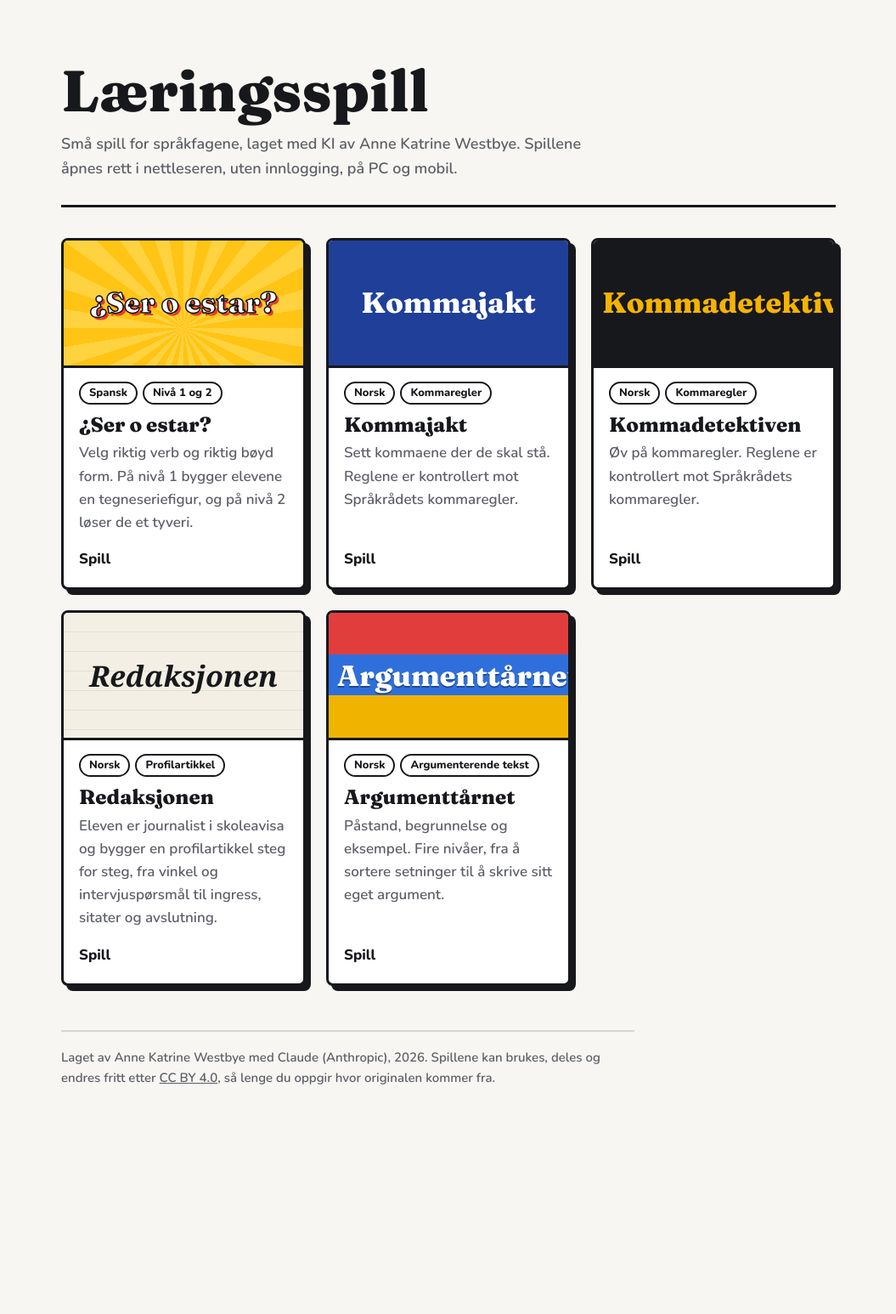
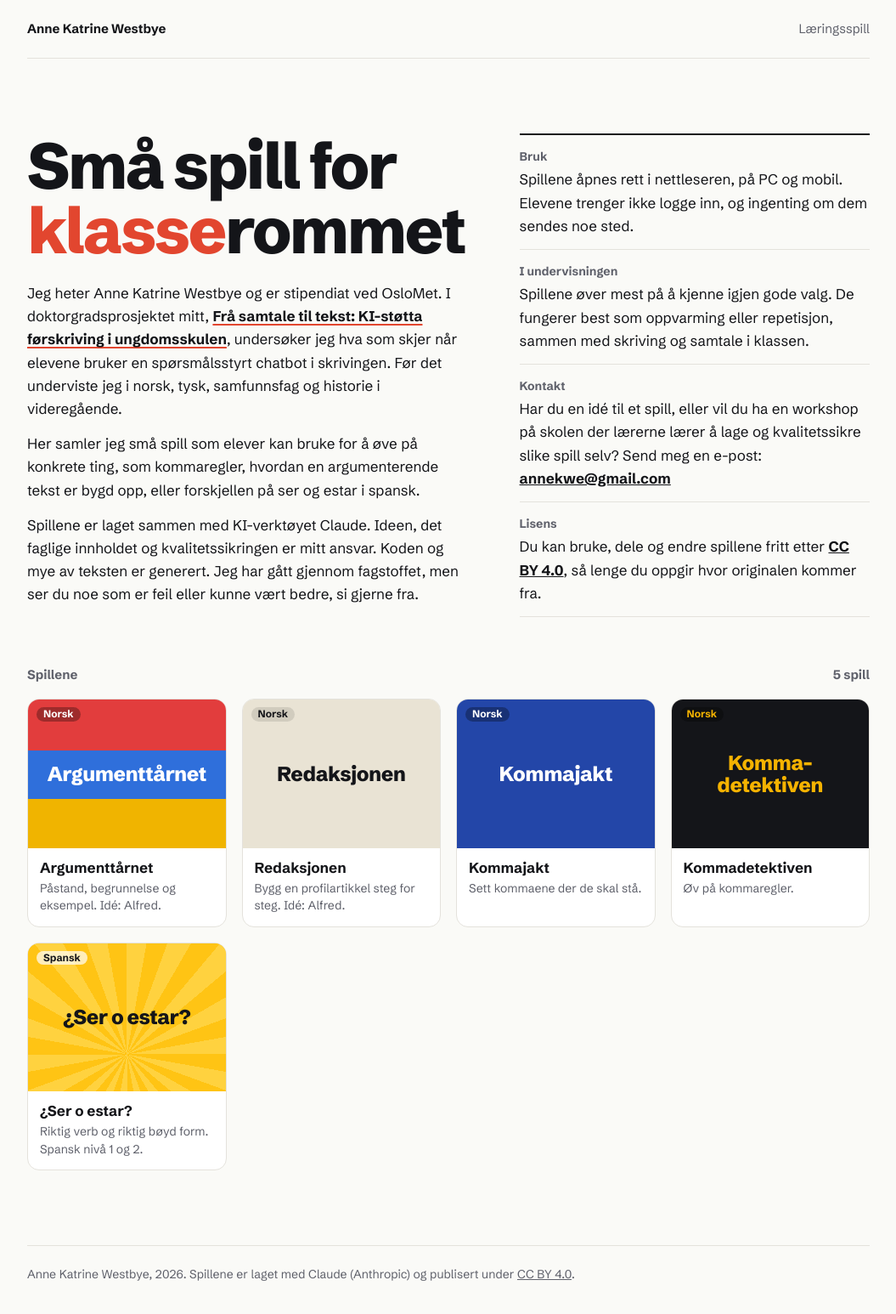
Before and after one commit to akwestbye/github.io, a plain HTML site: page index.html in a window 1280 px wide. Shown: the whole page at 85% size, without its empty margins (112-1167 px from the left). Before the commit the page ends 1352 px from the top, so only its background shows below. Drawn offline with nearby package versions, Linux system fonts and the light colour scheme.

Commit message:
Add files via upload

```diff
--- a/index.html
+++ b/index.html
@@ -5,94 +5,75 @@
 <meta name="viewport" content="width=device-width, initial-scale=1">
 <title>Læringsspill</title>
 <link rel="preconnect" href="https://fonts.googleapis.com">
-<link href="https://fonts.googleapis.com/css2?family=Fraunces:opsz,wght@9..144,600;9..144,800&family=Nunito:wght@600;800&display=swap" rel="stylesheet">
+<link href="https://fonts.googleapis.com/css2?family=Schibsted+Grotesk:wght@400;500;700;800&display=swap" rel="stylesheet">
 <style>
-:root{color-scheme:light;--bg:#f7f6f2;--ink:#17181c;--muted:#5d5f68;--line:#17181c}
+:root{color-scheme:light dark;--bg:light-dark(#fafaf7,#111216);--ink:light-dark(#141519,#f1f0ec);--muted:light-dark(#5f616b,#a4a6b0);--card:light-dark(#ffffff,#1b1c22);--line:light-dark(#e4e2dc,#2c2e36);--acc:#e2462f}
+:root[data-theme=light]{color-scheme:light}:root[data-theme=dark]{color-scheme:dark}
 *{box-sizing:border-box;min-width:0}
-body{margin:0;background:var(--bg);color:var(--ink);font:17px/1.6 Nunito,system-ui,sans-serif}
-.wrap{max-width:1040px;margin:0 auto;padding:clamp(28px,6vw,72px) max(5vw,18px)}
-header{border-bottom:3px solid var(--line);padding-bottom:28px;margin-bottom:36px}
-h1{font-family:Fraunces,Georgia,serif;font-weight:800;font-size:clamp(40px,7vw,68px);line-height:1.02;margin:0}
-.lead{max-width:60ch;color:var(--muted);margin:14px 0 0;font-size:18px}
-.grid{display:grid;grid-template-columns:repeat(auto-fill,minmax(280px,1fr));gap:24px}
-.card{display:flex;flex-direction:column;text-decoration:none;color:inherit;background:#fff;border:3px solid var(--line);border-radius:8px;box-shadow:6px 6px 0 var(--line);overflow:hidden;transition:transform .12s,box-shadow .12s}
-.card:hover,.card:focus-visible{transform:translate(-2px,-2px);box-shadow:8px 8px 0 var(--line);outline:none}
-.thumb{height:150px;display:grid;place-items:center;border-bottom:3px solid var(--line);font-family:Fraunces,Georgia,serif;font-weight:800;font-size:34px;text-align:center;padding:10px}
-.t1{background:repeating-conic-gradient(from 0deg at 50% 70%,#ffd23f 0 9deg,#ffc414 9deg 18deg);color:#fff;-webkit-text-stroke:1.5px #111;text-shadow:3px 3px 0 #e63b2e}
-.t2{background:#1f3f99;color:#fff}
-.t3{background:#17181c;color:#f5b301}
-.t4{background:#f3efe4;color:#17181c;font-family:Georgia,serif;font-style:italic;background-image:repeating-linear-gradient(#0000 0 22px,#0001 22px 23px)}
-.t5{background:linear-gradient(#e23d3d 0 33%,#2f6fdb 33% 66%,#f0b400 66%);color:#fff;text-shadow:0 2px 0 #0005}
-.body{padding:16px 18px 20px;display:flex;flex-direction:column;gap:6px;flex:1}
-.tags{display:flex;flex-wrap:wrap;gap:6px}
-.tags span{font-size:13px;font-weight:800;border:2px solid var(--line);border-radius:999px;padding:1px 10px}
-.card h2{font-family:Fraunces,Georgia,serif;font-size:24px;margin:4px 0 0;line-height:1.15}
-.card p{margin:0;color:var(--muted)}
-.go{margin-top:auto;padding-top:10px;font-weight:800}
-footer{margin-top:52px;border-top:2px solid #0002;padding-top:18px;color:var(--muted);font-size:15px;max-width:75ch}
+body{margin:0;background:var(--bg);color:var(--ink);font:17px/1.6 "Schibsted Grotesk",system-ui,sans-serif}
+.wrap{max-width:1120px;margin:0 auto;padding:0 max(5vw,18px)}
+.top{padding:22px 0;display:flex;justify-content:space-between;gap:12px;font-size:15px;color:var(--muted);border-bottom:1px solid var(--line)}
+.top b{color:var(--ink);font-weight:700}
+.hero{display:grid;grid-template-columns:minmax(0,1.25fr) minmax(0,1fr);gap:clamp(28px,5vw,72px);padding:clamp(40px,7vw,88px) 0 clamp(36px,5vw,56px)}
+h1{font-weight:800;font-size:clamp(44px,7vw,76px);line-height:1;letter-spacing:-.035em;margin:0 0 22px}
+h1 span{color:var(--acc)}
+.hero p{margin:0 0 14px;max-width:58ch}.hero p a{color:inherit;font-weight:700;text-decoration-color:var(--acc);text-decoration-thickness:2px;text-underline-offset:3px}
+.facts{list-style:none;margin:0;padding:0;border-top:2px solid var(--ink);align-self:start}
+.facts li{padding:14px 0;border-bottom:1px solid var(--line)}
+.facts b{display:block;font-size:14px;font-weight:700;color:var(--muted);margin-bottom:2px}
+.facts a{color:inherit;font-weight:700;overflow-wrap:anywhere}
+h2{font-size:15px;font-weight:700;color:var(--muted);margin:0 0 16px;display:flex;justify-content:space-between;gap:10px}
+.grid{display:grid;grid-template-columns:repeat(auto-fill,minmax(200px,1fr));gap:18px;margin-bottom:clamp(48px,7vw,88px)}
+.g{display:flex;flex-direction:column;text-decoration:none;color:inherit;background:var(--card);border:1px solid var(--line);border-radius:14px;overflow:hidden;transition:transform .15s,box-shadow .15s}
+.g:hover,.g:focus-visible{transform:translateY(-3px);box-shadow:0 12px 28px -12px #0004;outline:none}
+.g:focus-visible{box-shadow:0 0 0 3px var(--acc)}
+.th{aspect-ratio:4/3;display:grid;place-items:center;padding:12px;color:#fff;font-weight:800;font-size:clamp(20px,2.2vw,24px);line-height:1.05;letter-spacing:-.02em;text-align:center;overflow-wrap:anywhere;position:relative}
+.th small{position:absolute;left:10px;top:9px;font-size:12px;font-weight:700;letter-spacing:0;background:#0000004d;padding:2px 8px;border-radius:999px}
+.s1{background:#ffc414 repeating-conic-gradient(from 0deg at 50% 75%,#ffd23f 0 10deg,#ffc414 10deg 20deg);color:#141519}
+.s1 small{background:#ffffffb3}
+.s2{background:#2346a8}
+.s3{background:#141519;color:#f5b301}
+.s4{background:#e9e3d4;color:#141519}.s4 small{background:#0000001a}
+.s5{background:linear-gradient(#e23d3d 0 34%,#2f6fdb 34% 67%,#f0b400 67%)}
+.b{padding:12px 14px 14px}
+.b h3{margin:0;font-size:17px;line-height:1.25}
+.b p{margin:4px 0 0;font-size:14px;color:var(--muted);line-height:1.45}
+footer{border-top:1px solid var(--line);padding:22px 0 36px;font-size:14px;color:var(--muted)}
 footer a{color:inherit}
-@media(prefers-reduced-motion:reduce){.card{transition:none}}
+@media(max-width:760px){.hero{grid-template-columns:minmax(0,1fr)}}
+@media(max-width:460px){.grid{grid-template-columns:repeat(2,minmax(0,1fr));gap:12px}.b p{display:none}.top span:last-child{display:none}}
+@media(prefers-reduced-motion:reduce){.g{transition:none}}
 </style>
 </head>
 <body>
 <div class="wrap">
-  <header>
-    <h1>Læringsspill</h1>
-    <p class="lead">Små spill for språkfagene, laget med KI av Anne Katrine Westbye. Spillene åpnes rett i nettleseren, uten innlogging, på PC og mobil.</p>
-  </header>
+  <div class="top"><span><b>Anne Katrine Westbye</b></span><span>Læringsspill</span></div>
 
+  <section class="hero">
+    <div>
+      <h1>Små spill for <span>klasse</span>rommet</h1>
+      <p>Jeg heter Anne Katrine Westbye og er stipendiat ved OsloMet. I doktorgradsprosjektet mitt, <a href="https://www.oslomet.no/forskning/forskningsprosjekter/ki-stotta-forskriving-ungdomsskolen/">Frå samtale til tekst: KI-støtta førskriving i ungdomsskulen</a>, undersøker jeg hva som skjer når elevene bruker en spørsmålsstyrt chatbot i skrivingen. Før det underviste jeg i norsk, tysk, samfunnsfag og historie i videregående.</p>
+      <p>Her samler jeg små spill som elever kan bruke for å øve på konkrete ting, som kommaregler, hvordan en argumenterende tekst er bygd opp, eller forskjellen på ser og estar i spansk.</p>
+      <p>Spillene er laget sammen med KI-verktøyet Claude. Ideen, det faglige innholdet og kvalitetssikringen er mitt ansvar. Koden og mye av teksten er generert. Jeg har gått gjennom fagstoffet, men ser du noe som er feil eller kunne vært bedre, si gjerne fra.</p>
+    </div>
+    <ul class="facts">
+      <li><b>Bruk</b>Spillene åpnes rett i nettleseren, på PC og mobil. Elevene trenger ikke logge inn, og ingenting om dem sendes noe sted.</li>
+      <li><b>I undervisningen</b>Spillene øver mest på å kjenne igjen gode valg. De fungerer best som oppvarming eller repetisjon, sammen med skriving og samtale i klassen.</li>
+      <li><b>Kontakt</b>Har du en idé til et spill, eller vil du ha en workshop på skolen der lærerne lærer å lage og kvalitetssikre slike spill selv? Send meg en e-post: <a href="mailto:annekwe@gmail.com">annekwe@gmail.com</a></li>
+      <li><b>Lisens</b>Du kan bruke, dele og endre spillene fritt etter <a href="https://creativecommons.org/licenses/by/4.0/deed.no">CC BY 4.0</a>, så lenge du oppgir hvor originalen kommer fra.</li>
+    </ul>
+  </section>
+
+  <h2><span>Spillene</span><span>5 spill</span></h2>
   <main class="grid">
-    <a class="card" href="ser-o-estar.html">
-      <div class="thumb t1">¿Ser o estar?</div>
-      <div class="body">
-        <div class="tags"><span>Spansk</span><span>Nivå 1 og 2</span></div>
-        <h2>¿Ser o estar?</h2>
-        <p>Velg riktig verb og riktig bøyd form. På nivå 1 bygger elevene en tegneseriefigur, og på nivå 2 løser de et tyveri.</p>
-        <span class="go">Spill</span>
-      </div>
-    </a>
-    <a class="card" href="kommajakt.html">
-      <div class="thumb t2">Kommajakt</div>
-      <div class="body">
-        <div class="tags"><span>Norsk</span><span>Kommaregler</span></div>
-        <h2>Kommajakt</h2>
-        <p>Sett kommaene der de skal stå. Reglene er kontrollert mot Språkrådets kommaregler.</p>
-        <span class="go">Spill</span>
-      </div>
-    </a>
-    <a class="card" href="kommadetektiv.html">
-      <div class="thumb t3">Kommadetektiven</div>
-      <div class="body">
-        <div class="tags"><span>Norsk</span><span>Kommaregler</span></div>
-        <h2>Kommadetektiven</h2>
-        <p>Øv på kommaregler. Reglene er kontrollert mot Språkrådets kommaregler.</p>
-        <span class="go">Spill</span>
-      </div>
-    </a>
-    <a class="card" href="profilartikkel-spill.html">
-      <div class="thumb t4">Redaksjonen</div>
-      <div class="body">
-        <div class="tags"><span>Norsk</span><span>Profilartikkel</span></div>
-        <h2>Redaksjonen</h2>
-        <p>Eleven er journalist i skoleavisa og bygger en profilartikkel steg for steg, fra vinkel og intervjuspørsmål til ingress, sitater og avslutning.</p>
-        <span class="go">Spill</span>
-      </div>
-    </a>
-    <a class="card" href="argumenttarnet.html">
-      <div class="thumb t5">Argumenttårnet</div>
-      <div class="body">
-        <div class="tags"><span>Norsk</span><span>Argumenterende tekst</span></div>
-        <h2>Argumenttårnet</h2>
-        <p>Påstand, begrunnelse og eksempel. Fire nivåer, fra å sortere setninger til å skrive sitt eget argument.</p>
-        <span class="go">Spill</span>
-      </div>
-    </a>
+    <a class="g" href="argumenttarnet.html"><div class="th s5"><small>Norsk</small>Argument&shy;tårnet</div><div class="b"><h3>Argumenttårnet</h3><p>Påstand, begrunnelse og eksempel. Idé: Alfred.</p></div></a>
+    <a class="g" href="profilartikkel-spill.html"><div class="th s4"><small>Norsk</small>Redaksjonen</div><div class="b"><h3>Redaksjonen</h3><p>Bygg en profilartikkel steg for steg. Idé: Alfred.</p></div></a>
+    <a class="g" href="kommajakt.html"><div class="th s2"><small>Norsk</small>Kommajakt</div><div class="b"><h3>Kommajakt</h3><p>Sett kommaene der de skal stå.</p></div></a>
+    <a class="g" href="kommadetektiv.html"><div class="th s3"><small>Norsk</small>Komma&shy;detektiven</div><div class="b"><h3>Kommadetektiven</h3><p>Øv på kommaregler.</p></div></a>
+    <a class="g" href="ser-o-estar.html"><div class="th s1"><small>Spansk</small>¿Ser o estar?</div><div class="b"><h3>¿Ser o estar?</h3><p>Riktig verb og riktig bøyd form. Spansk nivå 1 og 2.</p></div></a>
   </main>
 
-  <footer>
-    Laget av Anne Katrine Westbye med Claude (Anthropic), 2026. Spillene kan brukes, deles og endres fritt etter
-    <a href="https://creativecommons.org/licenses/by/4.0/deed.no">CC BY 4.0</a>, så lenge du oppgir hvor originalen kommer fra.
-  </footer>
+  <footer>Anne Katrine Westbye, 2026. Spillene er laget med Claude (Anthropic) og publisert under <a href="https://creativecommons.org/licenses/by/4.0/deed.no">CC BY 4.0</a>.</footer>
 </div>
 </body>
 </html>
```
